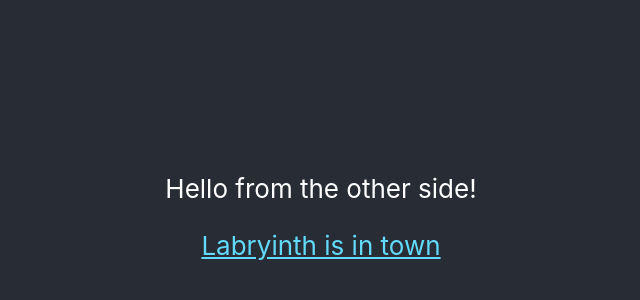
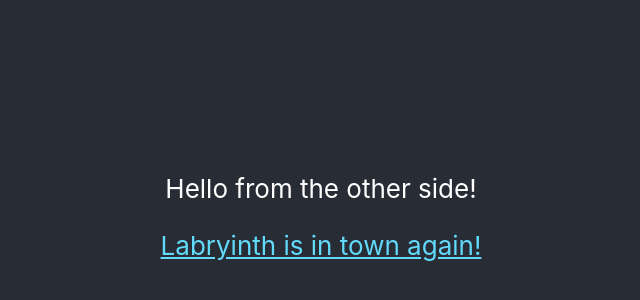
Before and after one commit to render-examples/create-react-app, a React (Create React App) app: page / in a window 1280 px wide. Shown: the part 196-496 px from the top of the page, without its empty margins (319-959 px from the left). Built offline with nearby package versions, Linux system fonts and the light colour scheme.

Commit message:
changed the app.js file

```diff
--- a/src/App.js
+++ b/src/App.js
@@ -15,7 +15,7 @@ class App extends Component {
             target="_blank"
             rel="noopener noreferrer"
           >
-            Labryinth is in town
+            Labryinth is in town again!
           </a>
         </header>
       </div>
```
